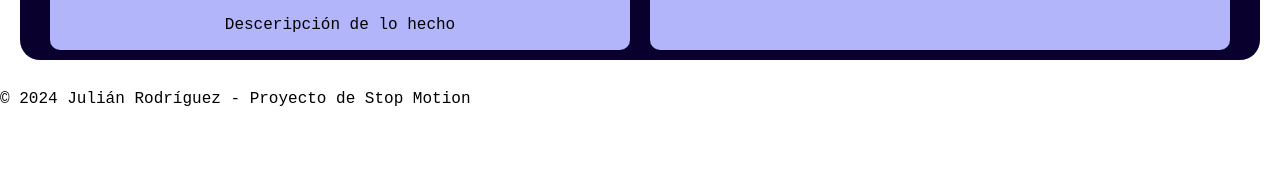
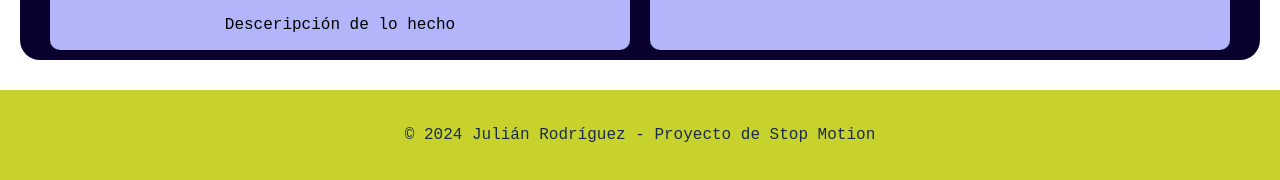
Before and after one commit to Cebans/JulianPortafolio, a plain HTML site: page Portafolio/Index.html in a window 1280 px wide. Shown: the part 2312-2492 px from the top of the page. Before the commit the page ends 2436 px from the top, so only its background shows below. Drawn offline with Linux system fonts and the light colour scheme.

Commit message:
Update style.css

```diff
--- a/Portafolio/style.css
+++ b/Portafolio/style.css
@@ -266,3 +266,10 @@ body {
         width: 100%; /* Proyectos ocupan todo el ancho en móviles */
     }
 }
+
+footer {
+    text-align: center;
+    padding: 20px;
+    background-color: #C8D22C;
+    color: #192C4E;
+}
```
